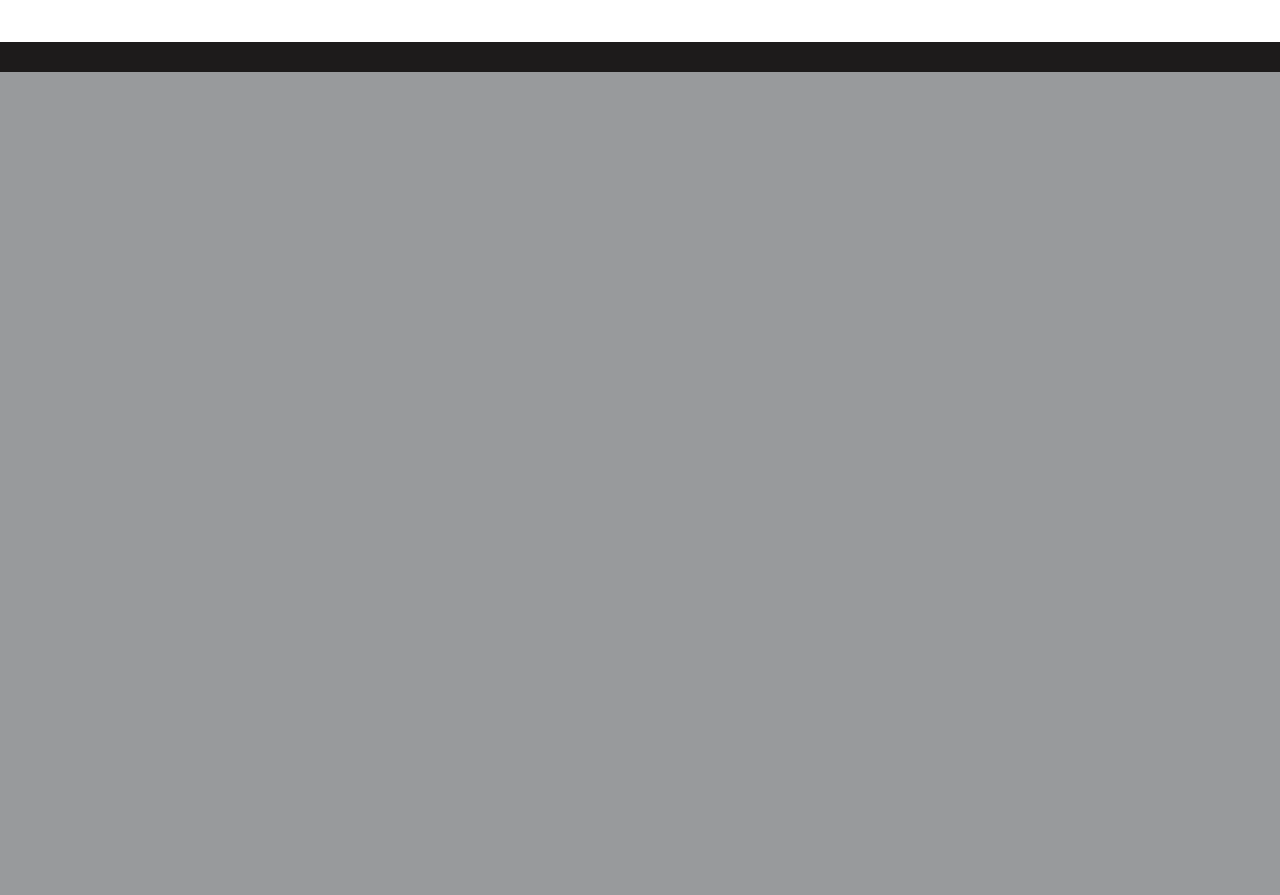
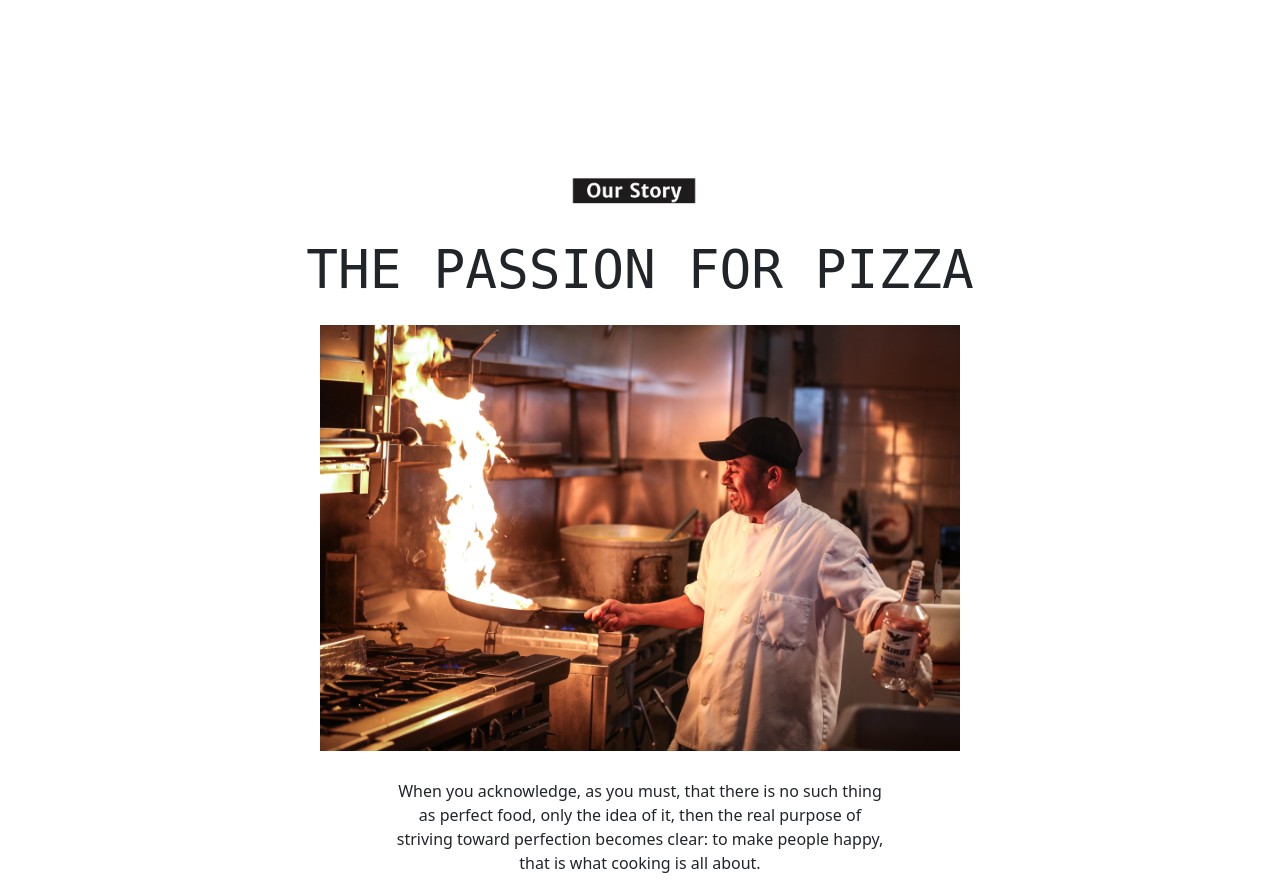
Before and after one commit to bholanathbarik9748/The-Pizza-Shop-WebSite, a Django app: page / in a window 1280 px wide. Shown: the part 1016-1911 px from the top of the page. Before the commit the page ends 1088 px from the top, so only its background shows below. Run offline with Django 3.2, Linux system fonts and the light colour scheme.

Commit message:
set resposive-ness,set (Our Story) section and its resposnsive-ness and impove docs

```diff
--- a/templates/home.html
+++ b/templates/home.html
@@ -59,8 +59,19 @@
     <p class="name">&#9886; The Pizza Shop &#9887;</p>
     <p class="Base_line">TAKEOUT & DELIVERY</p>
     <button type="button" class="btn btn-outline-dark">Order Now</button>
-    <div class="rectangle"></div>
-
+    <br>
+    <br>
+    <br>
+    <br>
+    <br>
+    <br>
+    <img class="our_story" src="{% static 'Our Story.png' %}" alt="Italian Trulli"></p>
+    <p class="our_story_1">THE PASSION FOR PIZZA</p>
+    <img class="our_story_img" src="{% static 'into.jpg' %}" alt="Italian Trulli">
+    <br>
+    <p class="into_line">When you acknowledge, as you must, that there is no such thing as perfect food, only the idea
+        of it, then the real purpose of striving toward perfection becomes clear: to make people happy, that is what
+        cooking is all about.</p>
     <script src="https://cdn.jsdelivr.net/npm/bootstrap@5.0.0-beta2/dist/js/bootstrap.bundle.min.js"
         integrity="sha384-b5kHyXgcpbZJO/tY9Ul7kGkf1S0CWuKcCD38l8YkeH8z8QjE0GmW1gYU5S9FOnJ0" crossorigin="anonymous">
     </script>
@@ -185,44 +234,179 @@
         margin-top: 1%;
     }
 
-    @media only screen and (max-width:980px) {
+    @media only screen and (max-width: 980px) {
         .btn {
-            margin-left: 35.4%;
-            margin-top: -3%;
+            margin-left: 42.4%;
+            margin-top: 2%;
             width: 110px;
-            height: 40px;
+            height: 37px;
         }
     }
 
-    @media only screen and (width: 540px) {
-        .btn {
-            margin-left: 39.4%;
-            margin-top: -1%;
-            width: 110px;
-            height: 40px;
+    @media only screen and (max-width: 540px) {
+        btn {
+            margin-left: 38.4%;
+            margin-top: 1%;
+            width: 106px;
+            height: 37px;
+        }
+    }
+
+    @media only screen and (max-width: 500px) {
+        btn {
+            margin-top: 1%;
+            margin-left: 38.4%;
         }
     }
 
 
-    /* shape */
-    .rectangle {
-        height: 30px;
-        width: 100%;
-        margin-top: 13%;
-        background-color: #1D1B1B;
+
+    @media only screen and (max-width: 479px) {
+        btn {
+            margin-left: 40.4%;
+            margin-top: 0%;
+        }
     }
 
 
+    /* Our Story */
+    .our_story {
+        margin-top: 8%;
+        width: 15%;
+        margin-left: 42%;
+    }
 
-    @media only screen and (max-width: 980px) {
-        .rectangle {
-            margin-top: 3%;
+    @media only screen and (max-width: 810px) {
+        .our_story {
+            margin-top: 1%;
+            width: 15%;
+            margin-left: 43%;
         }
     }
 
-    @media only screen and (width: 1451px) {
-        .rectangle {
-            margin-top: -8%;
+    @media only screen and (max-width: 729px) {
+        .our_story {
+            margin-top: -7%;
+            width: 18%;
+            margin-left: 41%;
+        }
+    }
+
+    @media only screen and (max-width: 462px) {
+        .our_story {
+            margin-top: -18%;
+            width: 27%;
+            margin-left: 39%;
+        }
+    }
+
+    @media only screen and (max-width: 360px) {
+        .our_story {
+            margin-top: -79%;
+            width: 27%;
+            margin-left: 39%;
+        }
+    }
+
+
+    @media only screen and (max-width: 351px) {
+        .our_story {
+            margin-top: -80%;
+            width: 38%;
+            margin-left: 30%;
+        }
+
+        .name {
+            font-size: 265%;
+            margin-top: -30px;
+        }
+    }
+
+    /* Our Story tag line*/
+    .our_story_1 {
+        text-align: center;
+        margin-top: -6%;
+        font-size: 330%;
+        font-family: 'Roboto Mono', monospace;
+    }
+
+    /* Our Story Img*/
+    .our_story_img {
+        width: 10%;
+        display: block;
+        margin-left: auto;
+        margin-right: auto;
+        width: 50%;
+    }
+
+    @media only screen and (max-width: 1180px) {
+        .our_story_1 {
+            margin-top: -6%;
+            font-size: 286%;
+        }
+    }
+
+    @media only screen and (max-width: 720px) {
+        .our_story_1 {
+            margin-top: -6%;
+            font-size: 167%;
+        }
+    }
+
+    @media only screen and (max-width: 360px) {
+        .our_story_1 {
+            margin-top: -41%;
+            font-size: 167%;
+        }
+    }
+
+
+    /* Our Story Img*/
+    .into_line {
+        text-align: center;
+        padding: 4px 390px;
+    }
+
+    @media only screen and (max-width: 912px) {
+        .into_line {
+            padding: 1px 226px;
+        }
+    }
+
+    @media only screen and (max-width: 672px) {
+        .into_line {
+            padding: 0px 160px;
+        }
+    }
+
+    @media only screen and (max-width: 531px) {
+        .into_line {
+            padding: 0px 115px;
+        }
+    }
+
+    @media only screen and (max-width: 390px) {
+        .into_line {
+            padding: 1px 40px;
+        }
+    }
+
+
+    @media only screen and (max-width: 340px) {
+        .into_line {
+            margin-top: -2%;
+        }
+
+        .our_story_img {
+            margin-top: 9%;
+        }
+
+        .our_story_1 {
+            margin-top: -19%;
+        }
+
+        .our_story {
+            margin-top: -35%;
         }
     }
 </style>
```
Also changed, not shown: other parts of templates/home.html (+48 -10 lines), static/Our Story.png (added).
